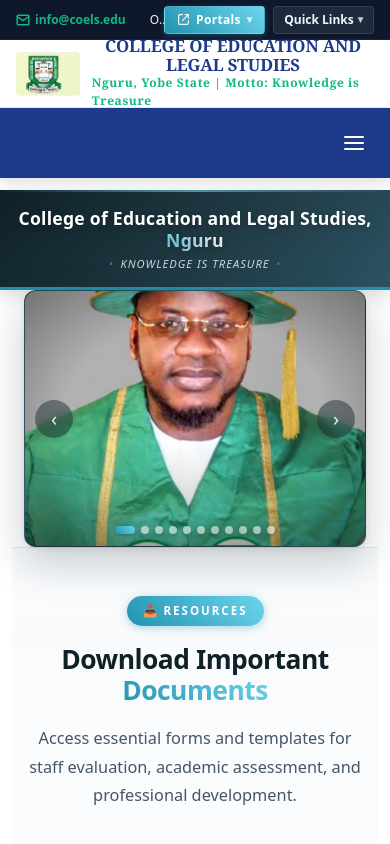
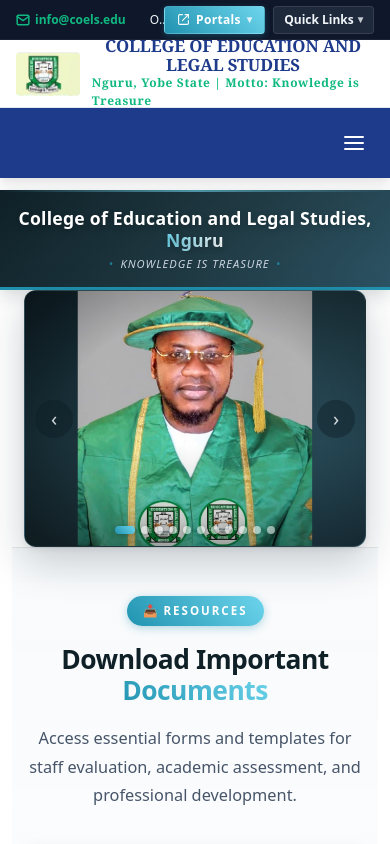
Before and after one commit to musaadamu/coels, a React (Vite) app in the folder frontend/: page / in a window 390 px wide. Shown: the top 844 px of the page. Built offline with nearby package versions, Linux system fonts and the light colour scheme.

Commit message:
carousel

```diff
--- a/frontend/src/components/Carousol.css
+++ b/frontend/src/components/Carousol.css
@@ -62,7 +62,8 @@
   height: 100%;
   max-width: 100%;
   max-height: 100%;
-  object-fit: cover;
+  object-fit: contain;
+  object-position: center;
   display: block;
   transform: scale(1);
   transition: transform 4s cubic-bezier(0.25, 0.46, 0.45, 0.94);
@@ -71,7 +72,7 @@
 
 /* Subtle Ken-Burns on the active slide */
 .carousel-item.active .hero-slide-img {
-  transform: scale(1.05);
+  transform: scale(1.02);
 }
 
 /* Soft inner vignette for cinematic depth */
@@ -169,7 +170,7 @@
   }
 
   .carousel-item.active .hero-slide-img {
-    transform: scale(1.03);
+    transform: scale(1.02);
   }
 
   .hero-carousel-control {
```
